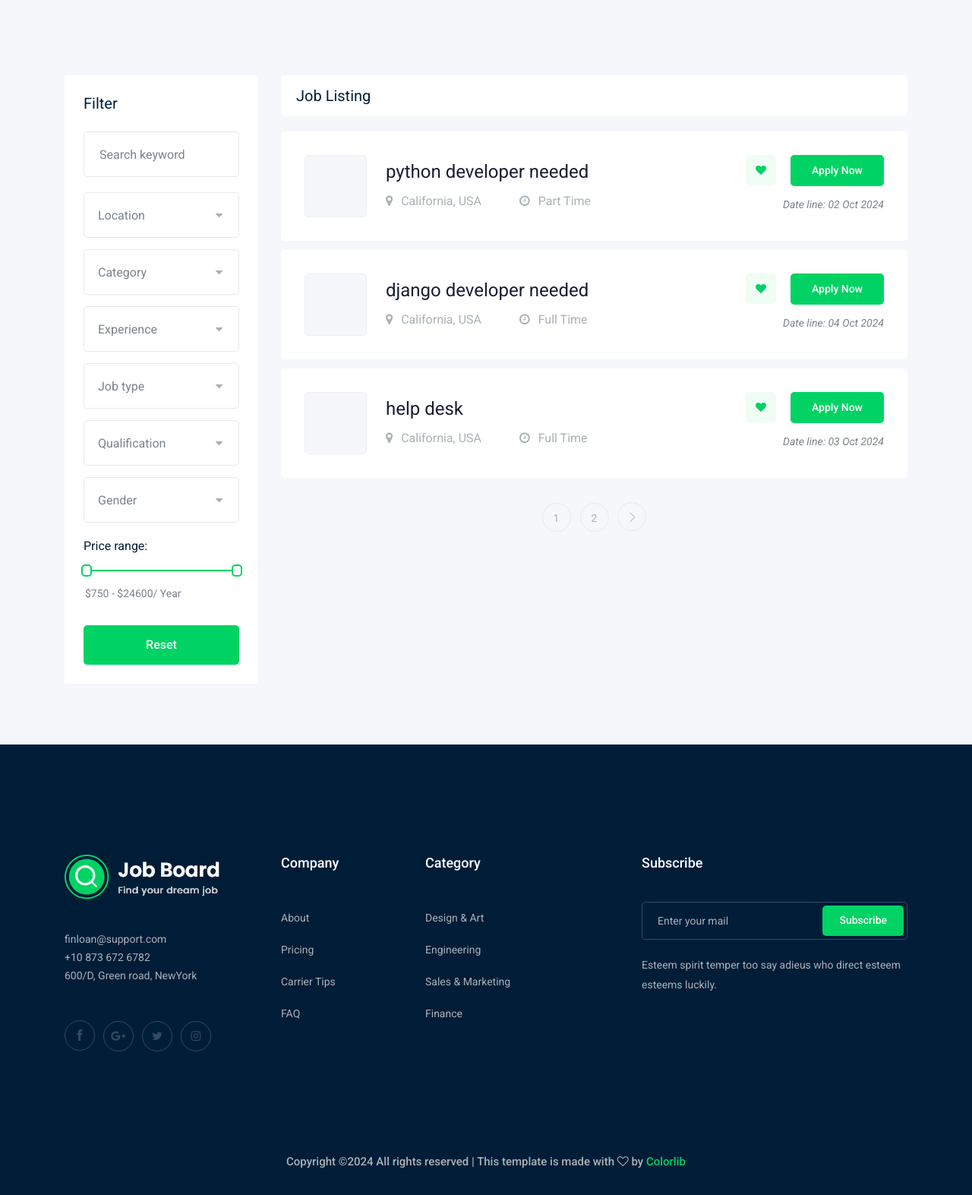
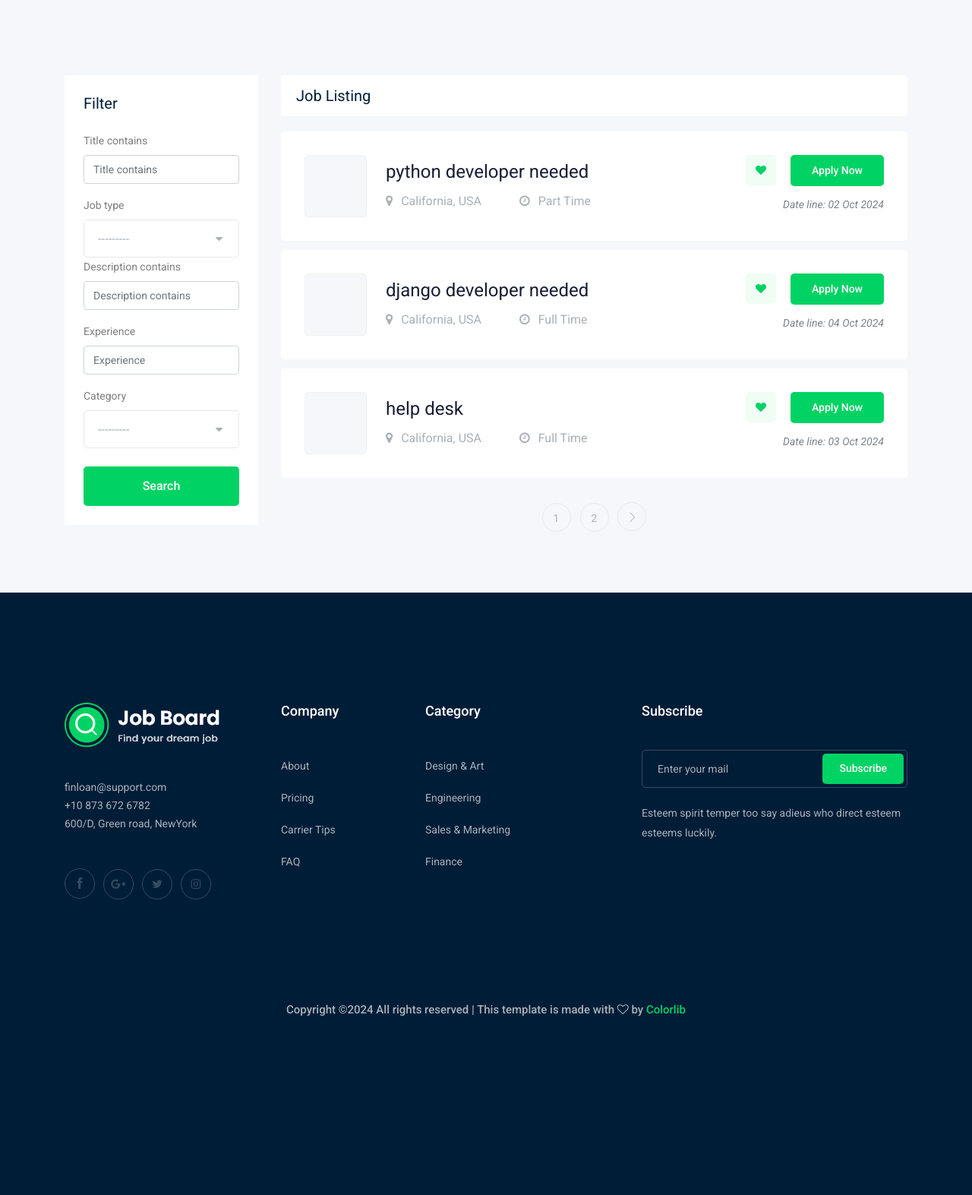
Before and after one commit to Almahdaly/django-job_board, a Django app: page /job/ in a window 1280 px wide. Shown: the part 352-1925 px from the top of the page at 76% size. After the commit the page ends 1690 px from the top, so only its background shows below. Run offline with Django 5.2, Linux system fonts and the light colour scheme; data comes from the database, SQL or seed files in the repository; both versions use the stored data as it was after the commit; some libraries are stand-ins or nearby versions.

Commit message:
add filters for the job list page

```diff
--- /dev/null
+++ b/job/filters.py
@@ -0,0 +1,10 @@
+import django_filters
+from .models import job
+
+class JobFilter(django_filters.FilterSet):
+    title=django_filters.CharFilter(lookup_expr='icontains')
+    description=django_filters.CharFilter(lookup_expr='icontains')
+    class Meta:
+        model = job
+        fields = '__all__'
+        exclude=['owner','published_at','image','vacancy','salary','slug']
--- a/job/templates/job/job_list.html
+++ b/job/templates/job/job_list.html
@@ -1,4 +1,5 @@
 {% extends "base.html" %}
+{% load django_bootstrap5 %}
 {% block body %}
     <!-- bradcam_area  -->
     <div class="bradcam_area bradcam_bg_1">
@@ -22,80 +23,14 @@
                     <div class="job_filter white-bg">
                         <div class="form_inner white-bg">
                             <h3>Filter</h3>
-                            <form action="#">
-                                <div class="row">
-                                    <div class="col-lg-12">
-                                        <div class="single_field">
-                                            <input type="text" placeholder="Search keyword">
-                                        </div>
-                                    </div>
-                                    <div class="col-lg-12">
-                                        <div class="single_field">
-                                            <select class="wide">
-                                                <option data-display="Location">Location</option>
-                                                <option value="1">Rangpur</option>
-                                                <option value="2">Dhaka </option>
-                                            </select>
-                                        </div>
-                                    </div>
-                                    <div class="col-lg-12">
-                                        <div class="single_field">
-                                            <select class="wide">
-                                                <option data-display="Category">Category</option>
-                                                <option value="1">Category 1</option>
-                                                <option value="2">Category 2 </option>
-                                            </select>
-                                        </div>
-                                    </div>
-                                    <div class="col-lg-12">
-                                        <div class="single_field">
-                                            <select class="wide">
-                                                <option data-display="Experience">Experience</option>
-                                                <option value="1">Experience 1</option>
-                                                <option value="2">Experience 2 </option>
-                                            </select>
-                                        </div>
-                                    </div>
-                                    <div class="col-lg-12">
-                                        <div class="single_field">
-                                            <select class="wide">
-                                                <option data-display="Job type">Job type</option>
-                                                <option value="1">full time 1</option>
-                                                <option value="2">part time 2 </option>
-                                            </select>
-                                        </div>
-                                    </div>
-                                    <div class="col-lg-12">
-                                        <div class="single_field">
-                                            <select class="wide">
-                                                <option data-display="Qualification">Qualification</option>
-                                                <option value="1">Qualification 1</option>
-                                                <option value="2">Qualification 2</option>
-                                            </select>
-                                        </div>
-                                    </div>
-                                    <div class="col-lg-12">
-                                        <div class="single_field">
-                                            <select class="wide">
-                                                <option data-display="Gender">Gender</option>
-                                                <option value="1">male</option>
-                                                <option value="2">female</option>
-                                            </select>
-                                        </div>
-                                    </div>
-                                </div>
+                            <form method="GET">
+                                {% bootstrap_form myfilter.form %}
+                                <input type="submit" value="Search" class="boxed-btn3 w-100 mt-4">
                             </form>
                         </div>
-                        <div class="range_wrap">
-                            <label for="amount">Price range:</label>
-                            <div id="slider-range"></div>
-                            <p>
-                                <input type="text" id="amount" readonly style="border:0; color:#7A838B; font-size: 14px; font-weight:400;">
-                            </p>
-                        </div>
-                        <div class="reset_btn">
+                        {% comment %} <div class="reset_btn">
                             <button  class="boxed-btn3 w-100" type="submit">Reset</button>
-                        </div>
+                        </div> {% endcomment %}
                     </div>
                 </div>
                 <div class="col-lg-9">
@@ -105,16 +40,6 @@
                                 <div class="col-md-6">
                                     <h4>Job Listing</h4>
                                 </div>
-                                {% comment %} <div class="col-md-6">
-                                    <div class="serch_cat d-flex justify-content-end">
-                                        <select>
-                                            <option data-display="Most Recent">Most Recent</option>
-                                            <option value="1">Marketer</option>
-                                            <option value="2">Wordpress </option>
-                                            <option value="4">Designer</option>
-                                        </select>
-                                    </div>
-                                </div> {% endcomment %}
                             </div>
                         </div>
                     </div>
--- a/job/views.py
+++ b/job/views.py
@@ -4,15 +4,20 @@ from django.core.paginator import Paginator
 from .models import job
 from .form import Applyform ,JobForm
 from django.contrib.auth.decorators import login_required
+from .filters import JobFilter
 
 
 # Create your views here.
 def job_list(request):
     job_list=job.objects.all()
+
+    myfilter=JobFilter(request.GET,queryset=job_list)
+    job_list=myfilter.qs
+
     paginator=Paginator(job_list,3)
     page_number=request.GET.get('page')
     page_obj= paginator.get_page(page_number)
-    cotext={'jobs':page_obj}
+    cotext={'jobs':page_obj,'myfilter':myfilter}
     return render(request,"job/job_list.html",cotext)
 
 def job_detail(request, slug):
--- a/project/settings.py
+++ b/project/settings.py
@@ -46,6 +46,7 @@ INSTALLED_APPS = [
     'home',
     'contact',
     'django_bootstrap5',
+    'django_filters',
 ]
 
 MIDDLEWARE = [
```
Also changed, not shown: contact/templates/contact/contact.html (added), db.sqlite3.
